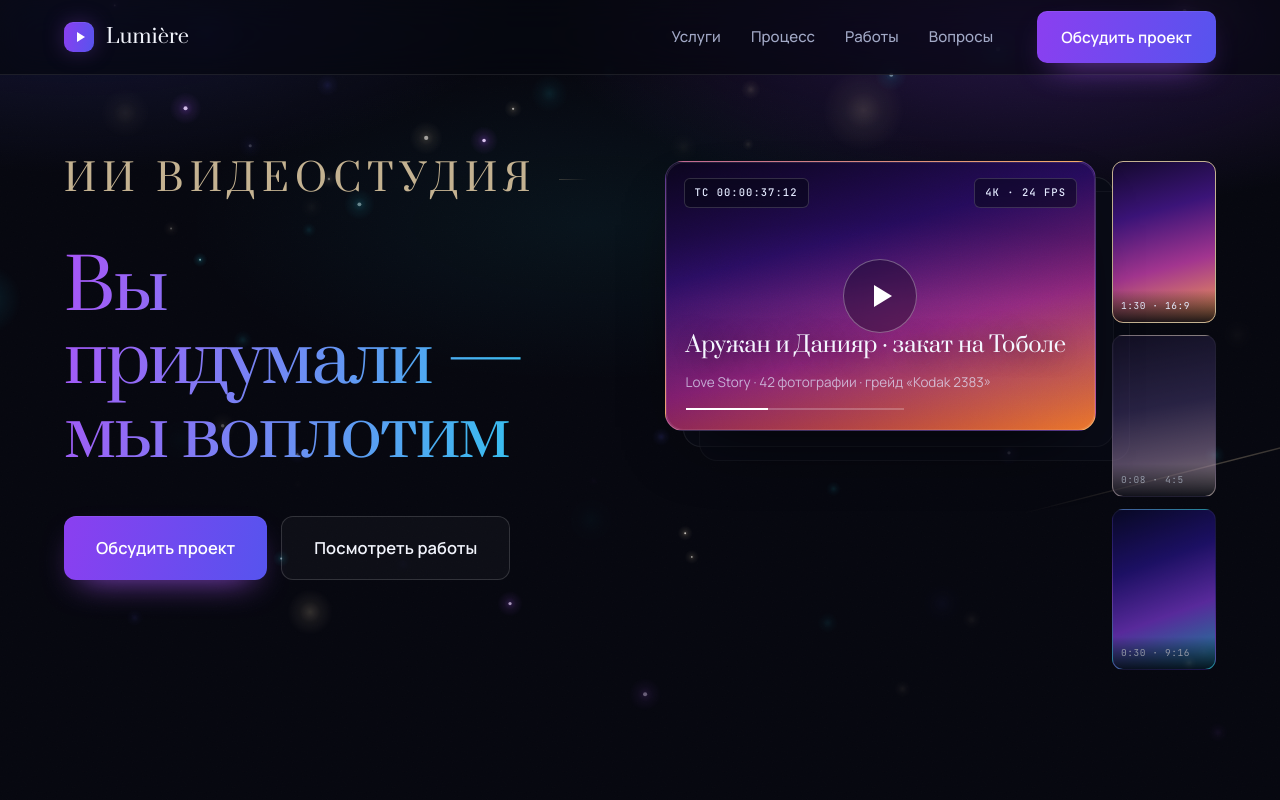
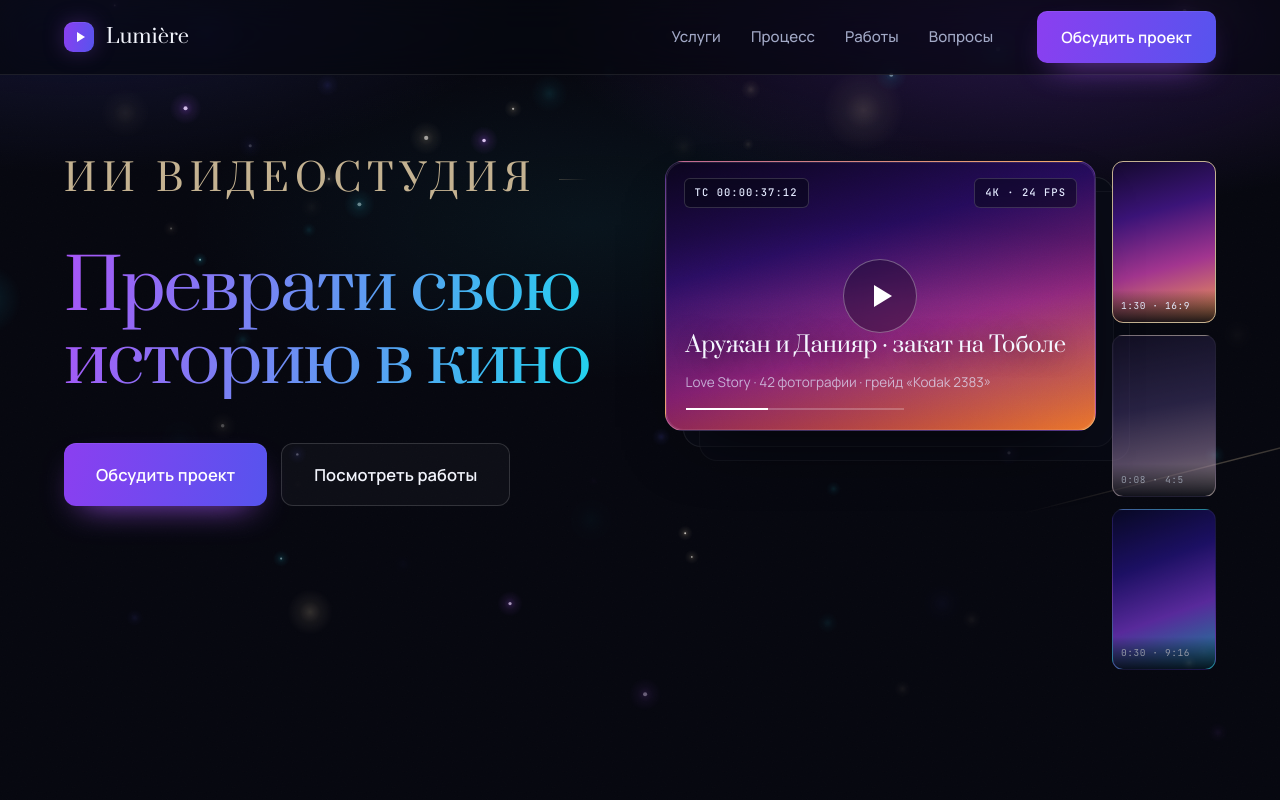
Before and after one commit to erzhan2026kst-ship-it/lumiere, a plain HTML site: page index.html in a window 1280 px wide. Shown: the top 800 px of the page. Drawn offline with Linux system fonts and the light colour scheme; a web font is replaced by a local one.

Commit message:
Заголовок: «Преврати свою историю в кино»
Co-Authored-By: Claude Opus 5 <noreply@anthropic.com>

```diff
--- a/index.html
+++ b/index.html
@@ -668,7 +668,7 @@ footer{border-top:1px solid var(--line);margin-top:110px;padding:48px 0 64px}
         <hr class="rule">
       </div>
 
-      <h1 class="accent">Вы придумали&nbsp;—<br>мы воплотим</h1>
+      <h1 class="accent">Преврати свою<br>историю в кино</h1>
 
       <div class="hero-act">
         <a class="btn btn-solid btn-lg" href="#brief">Обсудить проект</a>
```
